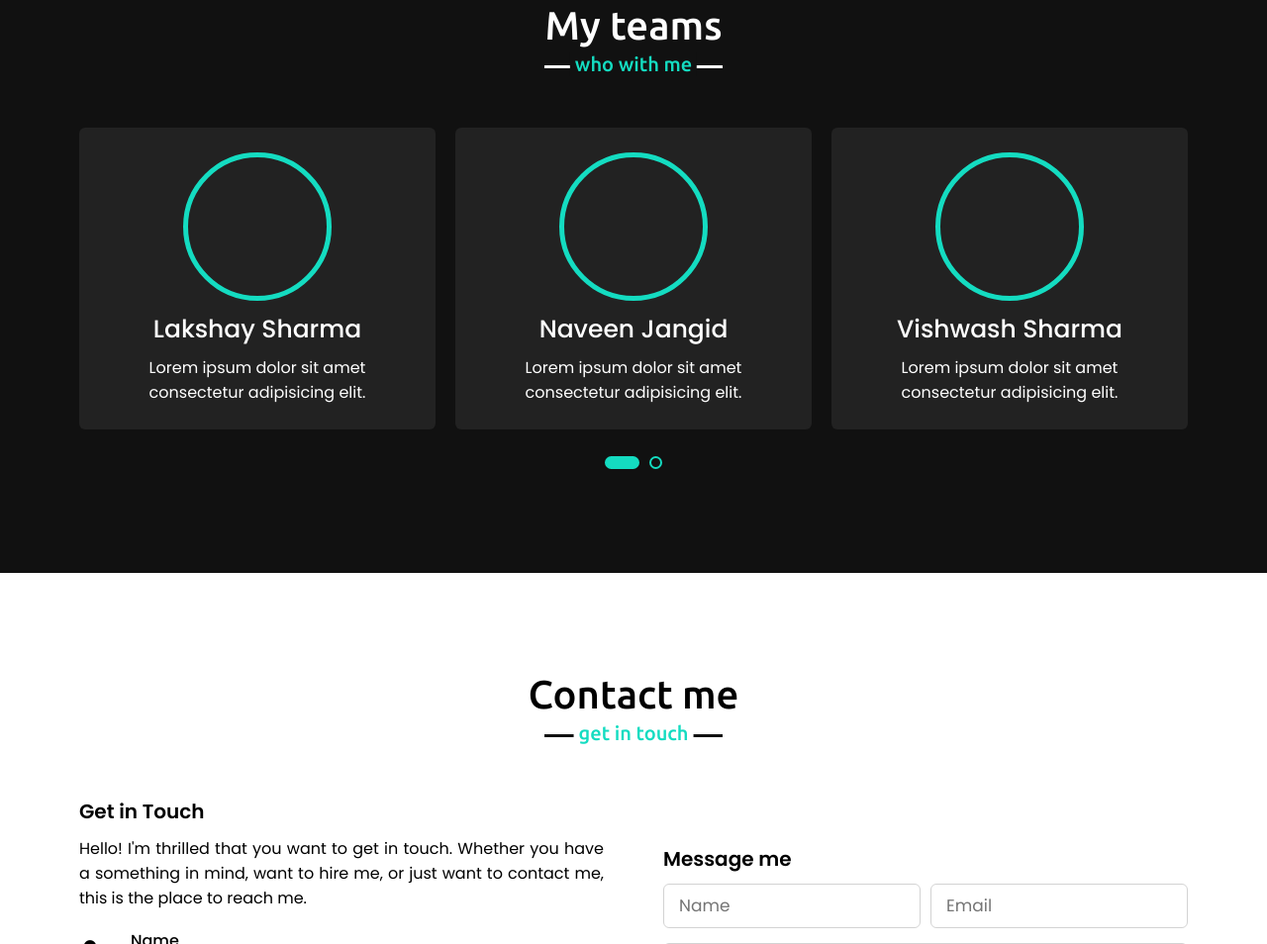
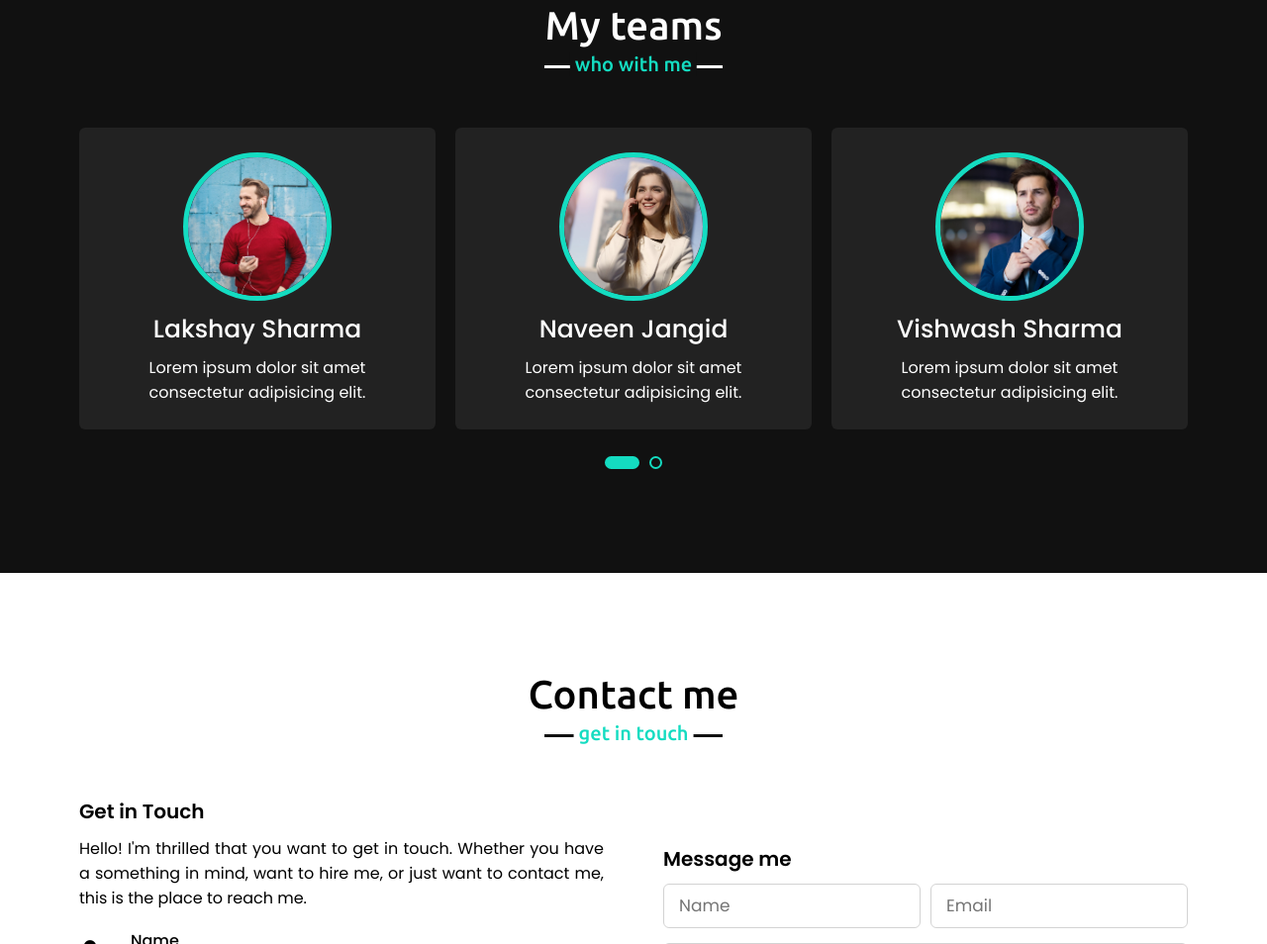
Before and after one commit to Harishysrs/portfolio, a plain HTML site: page index.html in a window 1280 px wide. Shown: the part 2992-3946 px from the top of the page at 99% size. Drawn offline with nearby package versions, Linux system fonts and the light colour scheme; files whose address does not match are found by name.

Commit message:
Update index.html

```diff
--- a/index.html
+++ b/index.html
@@ -65,7 +65,7 @@
                         to take up new challenges and opportunities that can help me grow as a cloud developer/web developer . I am also active on various online platforms such as GitHub, and LinkedIn, where I share my work and learn from others. I hope
                         you enjoyed reading about me. Thank you for your interest. Have a nice day.
                     </p>
-                    <a href="images/hyr.png">Resume</a>
+                    <a href="hyr.png">Resume</a>
                 </div>
             </div>
         </div>
@@ -189,21 +189,21 @@
                 </div>
                 <div class="card ">
                     <div class="box ">
-                        <img src="images/profile-2.jpeg " alt=" ">
+                        <img src="profile-2.jpeg " alt=" ">
                         <div class="text ">Lakshay Sharma</div>
                         <p>Lorem ipsum dolor sit amet consectetur adipisicing elit.</p>
                     </div>
                 </div>
                 <div class="card ">
                     <div class="box ">
-                        <img src="images/profile-3.jpeg " alt=" ">
+                        <img src="profile-3.jpeg " alt=" ">
                         <div class="text ">Naveen Jangid</div>
                         <p>Lorem ipsum dolor sit amet consectetur adipisicing elit.</p>
                     </div>
                 </div>
                 <div class="card ">
                     <div class="box ">
-                        <img src="images/profile-4.jpeg " alt=" ">
+                        <img src="profile-4.jpeg " alt=" ">
                         <div class="text ">Vishwash Sharma</div>
                         <p>Lorem ipsum dolor sit amet consectetur adipisicing elit.</p>
                     </div>
```
